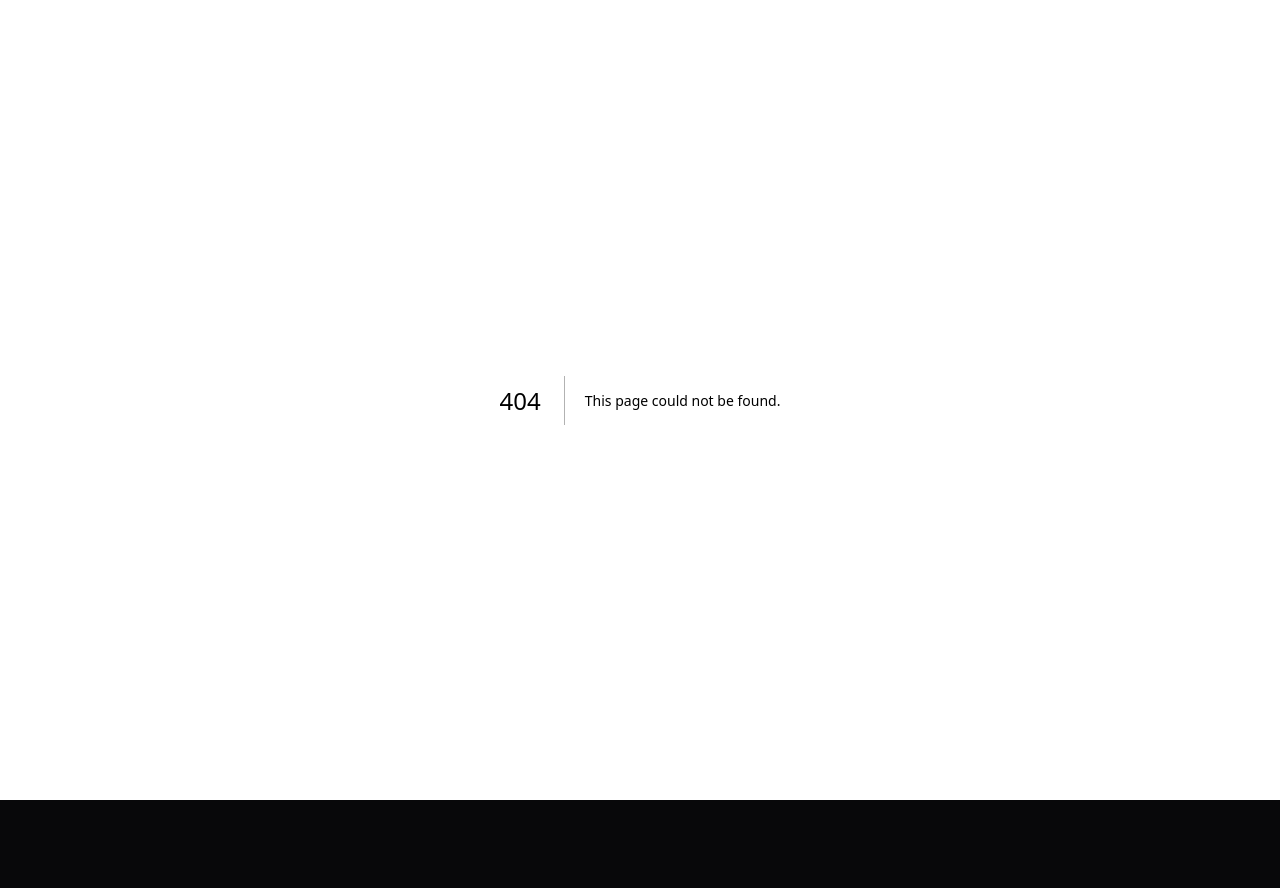
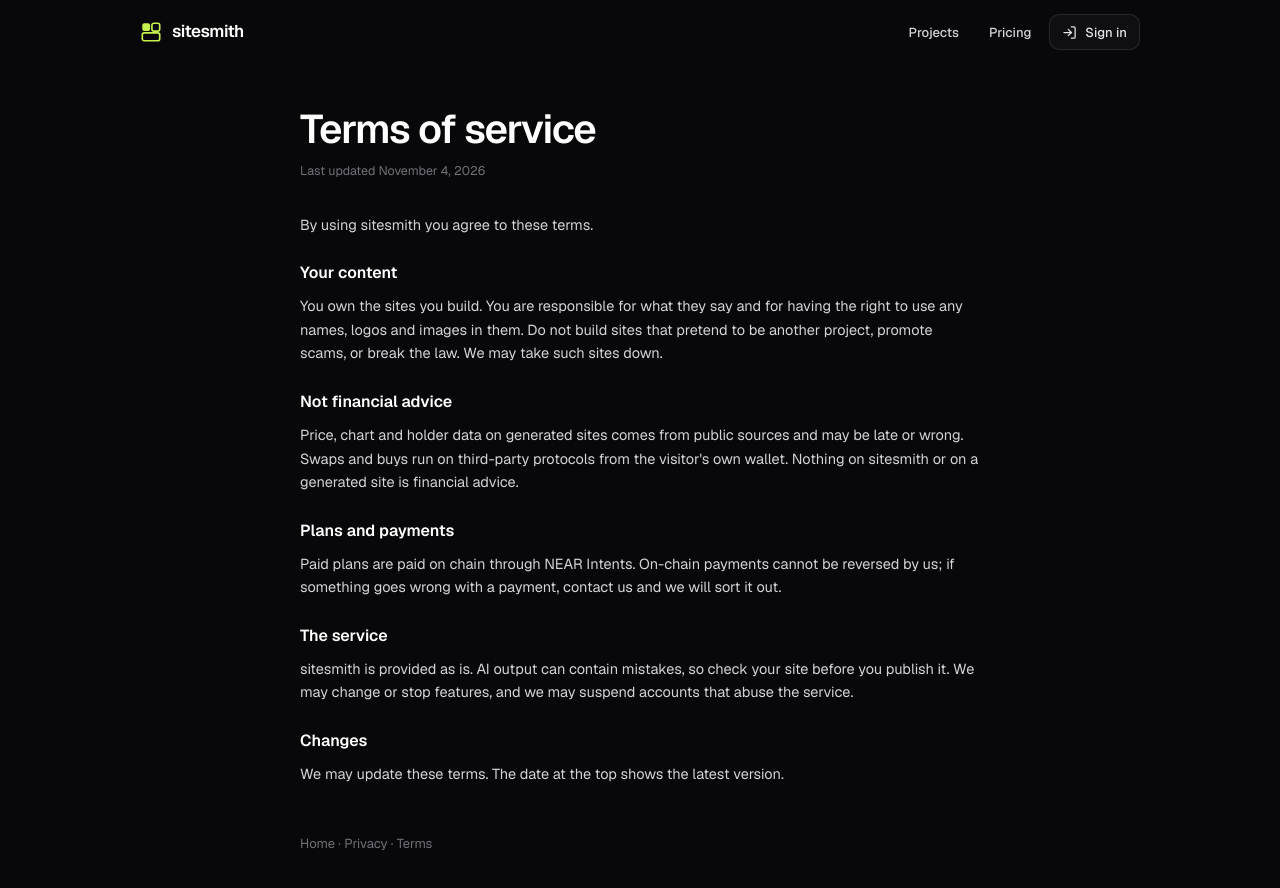
Before and after one commit to TheUnknownIndividual/devit, a Next.js app: page /terms in a window 1280 px wide. Before the commit this address had no page. Shown: the top 888 px of the page. Before the commit the page ends 800 px from the top, so only its background shows below. Built offline with nearby package versions, Linux system fonts and the light colour scheme; no server answers.

Commit message:
feat: privacy and terms pages for Google sign-in

```diff
--- a/src/app/page.tsx
+++ b/src/app/page.tsx
@@ -54,7 +54,7 @@ export default function Home() {
       <HowItWorks />
 
       <footer className="mx-auto flex max-w-[1240px] flex-wrap items-center justify-between gap-4 px-5 py-10 text-[13px] text-zinc-500">
-        <span>Built for NEAR HACKATHON 2026</span>
+        <span className="flex items-center gap-4"><span>Built for NEAR HACKATHON 2026</span><a href="/privacy" className="hover:text-zinc-300">Privacy</a><a href="/terms" className="hover:text-zinc-300">Terms</a></span>
         <span className="flex items-center gap-4">
           <span className="flex items-center gap-1.5"><BrandIcon icon={BRANDS.near} size={13} color="#a1a1aa" /> NEAR AI Cloud</span>
           <span className="flex items-center gap-1.5"><BrandIcon icon={BRANDS.near} size={13} color="#a1a1aa" /> NEAR Intents</span>
--- /dev/null
+++ b/src/app/privacy/page.tsx
@@ -0,0 +1,41 @@
+import type { Metadata } from "next";
+import { LegalPage } from "@/components/legal/LegalPage";
+
+export const metadata: Metadata = { title: "Privacy · sitesmith" };
+
+export default function Privacy() {
+  return (
+    <LegalPage title="Privacy policy" updated="November 4, 2026">
+      <p>sitesmith is an AI website builder for web3 projects. This page explains what we store and why.</p>
+      <section>
+        <h2>What we store</h2>
+        <ul>
+          <li>Your account: the sign-in methods you add (Google, wallet, passkey or email), and the name and email they provide.</li>
+          <li>Your projects: the prompts you write, the comments you leave, the sites the AI builds, and files you upload.</li>
+          <li>Settings you enter for a project, such as a contract address, an RPC URL or a Privy app ID. Your own RPC URLs stay on our server and are never put in published pages.</li>
+          <li>Plan and payment records, such as which plan you hold and the on-chain payments you made.</li>
+        </ul>
+      </section>
+      <section>
+        <h2>Google sign-in</h2>
+        <p>When you continue with Google we ask only for your basic profile: your Google account ID, email and name. We use them to sign you in and to show who you are in your workspace. We do not read your Gmail, Drive, contacts or any other Google data, and we do not post anything for you.</p>
+      </section>
+      <section>
+        <h2>AI processing</h2>
+        <p>To build and edit your site, your prompt, comments and public token data are sent to an AI model. We use NEAR AI Cloud first, with Anthropic or OpenAI as a fallback. We do not sell your data or use it for advertising.</p>
+      </section>
+      <section>
+        <h2>Published sites</h2>
+        <p>Sites you publish are public. Private sites are shown only to people you allow. Visitors to published sites may connect a wallet; that connection happens in their browser and their wallet, not on our servers.</p>
+      </section>
+      <section>
+        <h2>Cookies</h2>
+        <p>We use cookies only to keep you signed in and to protect the sign-in flow. There are no ad or tracking cookies.</p>
+      </section>
+      <section>
+        <h2>Deleting your data</h2>
+        <p>You can delete projects from your workspace at any time. To delete your whole account, ask us from the email on your account and we will remove it.</p>
+      </section>
+    </LegalPage>
+  );
+}
--- /dev/null
+++ b/src/app/terms/page.tsx
@@ -0,0 +1,32 @@
+import type { Metadata } from "next";
+import { LegalPage } from "@/components/legal/LegalPage";
+
+export const metadata: Metadata = { title: "Terms · sitesmith" };
+
+export default function Terms() {
+  return (
+    <LegalPage title="Terms of service" updated="November 4, 2026">
+      <p>By using sitesmith you agree to these terms.</p>
+      <section>
+        <h2>Your content</h2>
+        <p>You own the sites you build. You are responsible for what they say and for having the right to use any names, logos and images in them. Do not build sites that pretend to be another project, promote scams, or break the law. We may take such sites down.</p>
+      </section>
+      <section>
+        <h2>Not financial advice</h2>
+        <p>Price, chart and holder data on generated sites comes from public sources and may be late or wrong. Swaps and buys run on third-party protocols from the visitor&apos;s own wallet. Nothing on sitesmith or on a generated site is financial advice.</p>
+      </section>
+      <section>
+        <h2>Plans and payments</h2>
+        <p>Paid plans are paid on chain through NEAR Intents. On-chain payments cannot be reversed by us; if something goes wrong with a payment, contact us and we will sort it out.</p>
+      </section>
+      <section>
+        <h2>The service</h2>
+        <p>sitesmith is provided as is. AI output can contain mistakes, so check your site before you publish it. We may change or stop features, and we may suspend accounts that abuse the service.</p>
+      </section>
+      <section>
+        <h2>Changes</h2>
+        <p>We may update these terms. The date at the top shows the latest version.</p>
+      </section>
+    </LegalPage>
+  );
+}
--- /dev/null
+++ b/src/components/legal/LegalPage.tsx
@@ -0,0 +1,24 @@
+import Link from "next/link";
+import { TopBar } from "@/components/account/TopBar";
+
+export function LegalPage({ title, updated, children }: { title: string; updated: string; children: React.ReactNode }) {
+  return (
+    <div className="min-h-screen bg-ink-950">
+      <TopBar />
+      <main className="mx-auto max-w-[720px] px-5 pb-24 pt-10">
+        <h1 className="text-[32px] font-semibold leading-tight tracking-[-0.03em] text-white sm:text-[40px]">{title}</h1>
+        <p className="mt-2 text-[12.5px] text-zinc-500">Last updated {updated}</p>
+        <div className="mt-8 space-y-6 text-[14.5px] leading-relaxed text-zinc-300 [&_h2]:mb-2 [&_h2]:text-[16px] [&_h2]:font-semibold [&_h2]:text-white [&_li]:mt-1 [&_ul]:list-disc [&_ul]:pl-5">
+          {children}
+        </div>
+        <p className="mt-12 text-[13px] text-zinc-500">
+          <Link href="/" className="underline-offset-4 hover:text-zinc-300 hover:underline">Home</Link>
+          {" · "}
+          <Link href="/privacy" className="underline-offset-4 hover:text-zinc-300 hover:underline">Privacy</Link>
+          {" · "}
+          <Link href="/terms" className="underline-offset-4 hover:text-zinc-300 hover:underline">Terms</Link>
+        </p>
+      </main>
+    </div>
+  );
+}
```
